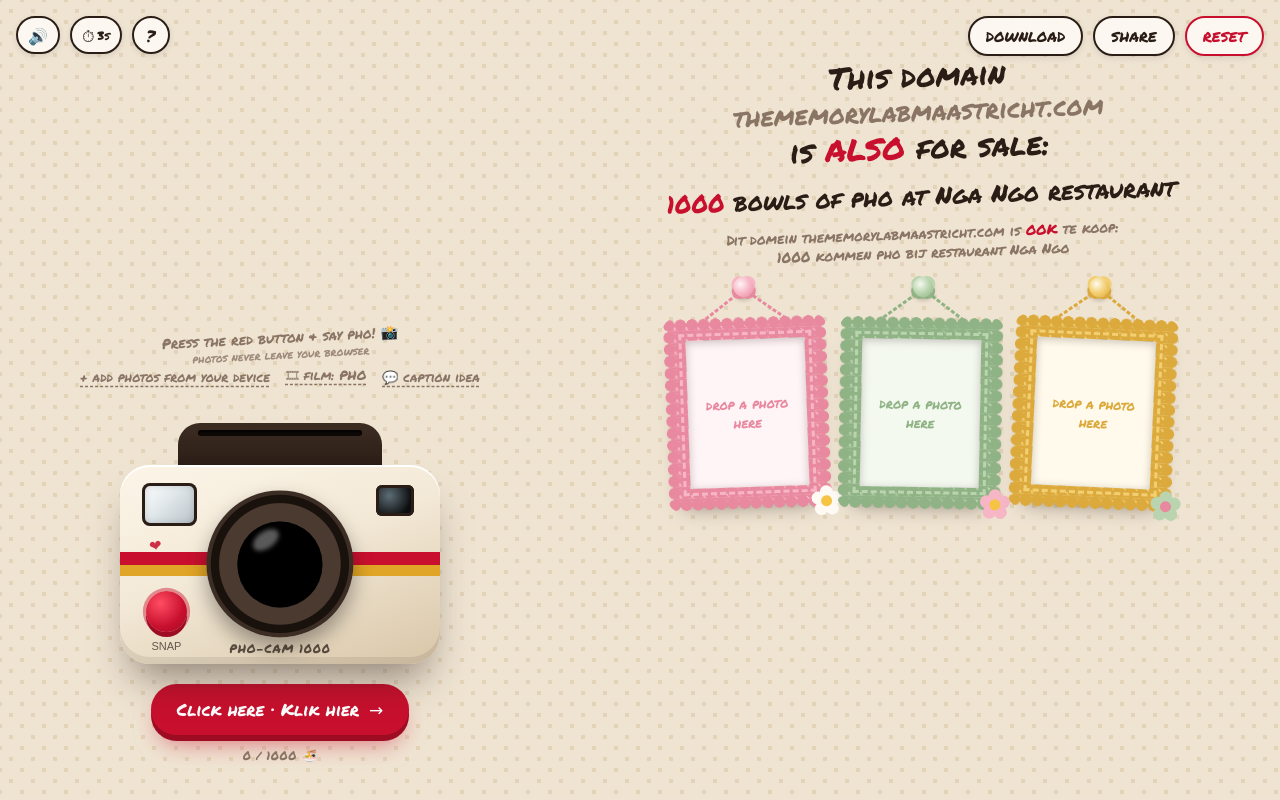
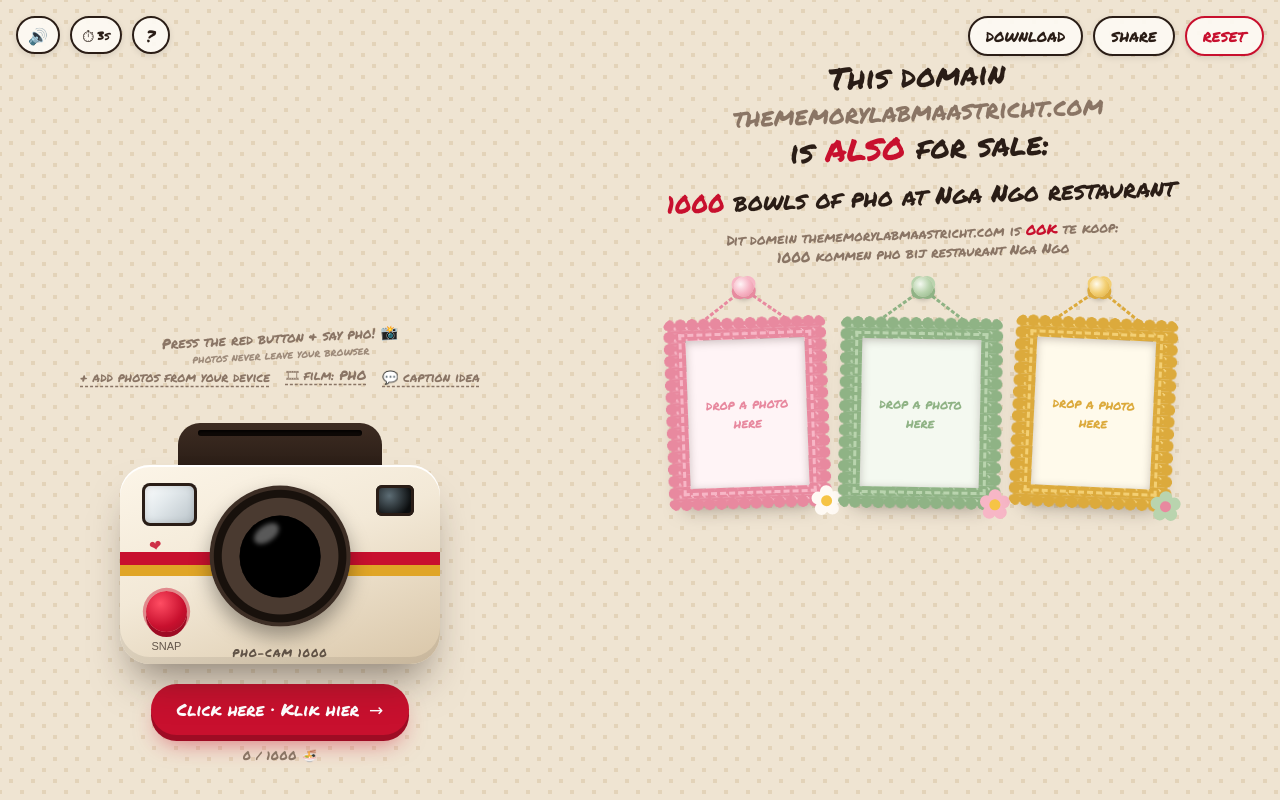
Before and after one commit to nguyenvudao/thememorylabmaastricht.com, a plain HTML site: page index.html in a window 1280 px wide. Drawn offline with Linux system fonts and the light colour scheme.

Commit message:
Lift the lens and tighten the camera brand so they never touch

```diff
--- a/index.html
+++ b/index.html
@@ -204,9 +204,9 @@
     }
     .lens {
       position: absolute;
-      top: 50%;
+      top: 46%;
       left: 50%;
-      width: 46%;
+      width: 44%;
       aspect-ratio: 1;
       transform: translate(-50%, -50%);
       display: grid;
@@ -286,12 +286,13 @@
     .brand {
       position: absolute;
       left: 50%;
-      bottom: 3.5%;
+      bottom: 3%;
       transform: translateX(-50%);
-      font-size: clamp(9px, 1.1vw, 12px);
-      letter-spacing: 0.06em;
+      font-size: clamp(8px, 1.05vw, 11px);
+      letter-spacing: 0.08em;
       white-space: nowrap;
-      opacity: 0.75;
+      line-height: 1;
+      opacity: 0.7;
     }
     .cta {
       display: inline-flex;
```
